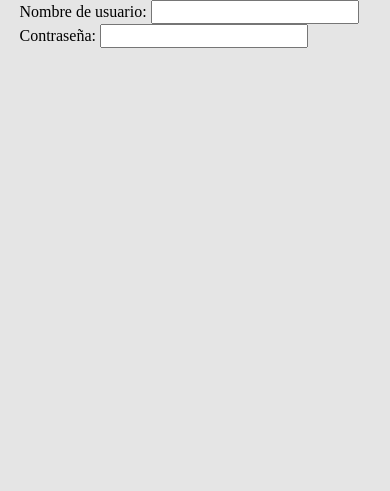
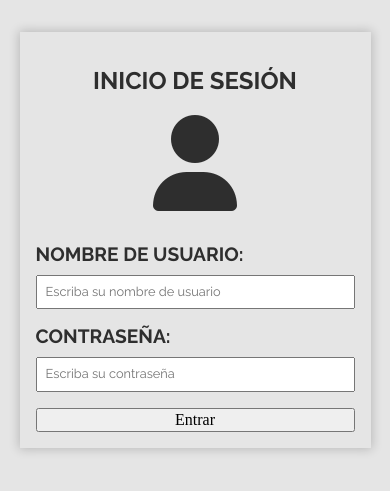
Before and after one commit to juanjo3156/OptiRecipe, a PHP site: page /OptiRecipe/login in a window 390 px wide. Shown: the part 228-719 px from the top of the page. Run offline with PHP 8.4, Linux system fonts and the light colour scheme; style sheets or scripts are compiled from the project's sources; some libraries are stand-ins or nearby versions.

Commit message:
responsive and button in the login

```diff
--- a/src/scss/app.scss
+++ b/src/scss/app.scss
@@ -3,3 +3,4 @@
 @use 'footer';
 @use 'instructions';
 @use 'content';
+@use 'login';
--- a/src/scss/login/_index.scss
+++ b/src/scss/login/_index.scss
@@ -0,0 +1 @@
+@forward 'login';
--- a/src/scss/login/_login.scss
+++ b/src/scss/login/_login.scss
@@ -0,0 +1,74 @@
+@use 'base/variables' as v;
+@use 'base/mixins' as m;
+
+.form-login{
+
+    display: flex;
+    justify-content: center;
+    align-items: center;
+    margin-top: 2rem;
+
+
+    h2{
+        font-family: v.$principal_font;
+        text-align: center;
+        text-transform: uppercase;
+        color: v.$black;
+    }
+
+    &__content{
+        display: flex;
+        flex-direction: column;
+
+        width: 100%;
+        box-shadow: 0px 0px 10px 1px rgba(0,0,0, .2);
+        padding: 1rem;
+        @include m.phone {
+            width: 80%;
+            border-radius: .3rem;
+        }
+        @include m.tablet {
+            width: 50%;
+        }
+        i{
+            margin: 0 auto 2rem auto;
+            font-size: 6rem;
+            color: v.$black;
+
+        }
+    }
+    &__field{
+        display: flex;
+        flex-direction: column;
+        justify-content: space-between;
+        font-family: v.$principal_font;
+        color: v.$black;
+        padding-bottom: 1rem;
+        font-size: .8rem;
+        label{
+            margin-bottom: .6rem;
+            font-weight: 700;
+            font-size: 1.2rem;
+            text-transform: uppercase;
+            @include m.phone {
+                font-size: 1rem;
+
+                font-weight: 700;
+            }
+        }
+        input{
+            font-size: .8rem;
+            padding: .5rem;
+            outline: none;
+            @include m.phone {
+                font-size: 1.2rem;
+                padding: .3rem;
+            }
+
+
+        }
+        input[type="submit"]{
+            font-size: 2rem;
+        }
+    }
+}
--- a/views/login.view.php
+++ b/views/login.view.php
@@ -1,17 +1,25 @@
 <?php require('templates/header.php'); ?>
 <div class="container">
     <div class="form-login">
-        <form action="<?php echo $_SERVER['PHP_SELF'];?>">
-            <div class="form-login__content">
+        <form action="<?php echo $_SERVER['PHP_SELF'];?>" class="form-login__content">
+
+            <h2>Inicio de sesión</h2>
+            <i class="fa-solid fa-user"></i>
+
+            <div class="form-login__field">
                 <label for="username">Nombre de usuario:</label>
-                <input id="username" type="text" name="username">
+
+                    <input id="username" type="text" name="username" placeholder="Escriba su nombre de usuario">
+
             </div>
 
-            <div class="form-login__content">
+            <div class="form-login__field">
                 <label for="pass">Contraseña:</label>
-                <input id="pass" type="text" name="password">
+
+                    <input id="pass" type="password" name="password" placeholder="Escriba su contraseña">
+
             </div>
-
+            <input type="submit" value="Entrar">
         </form>
     </div>
 </div>
```
